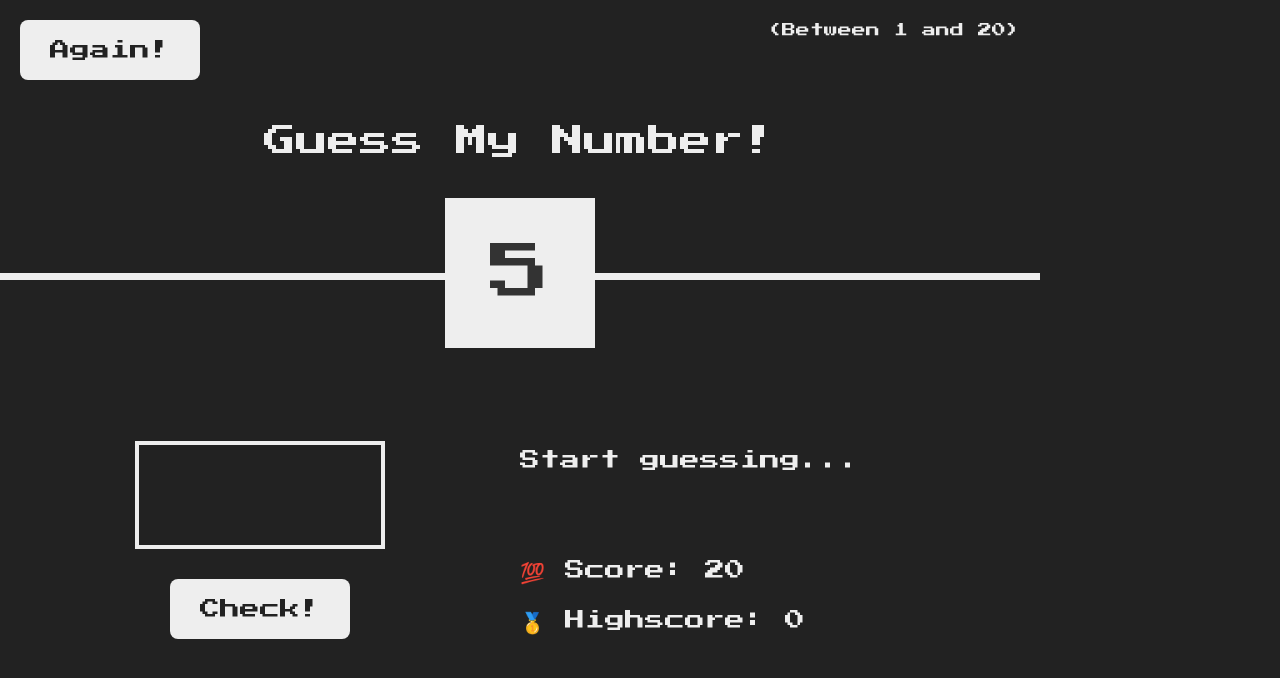
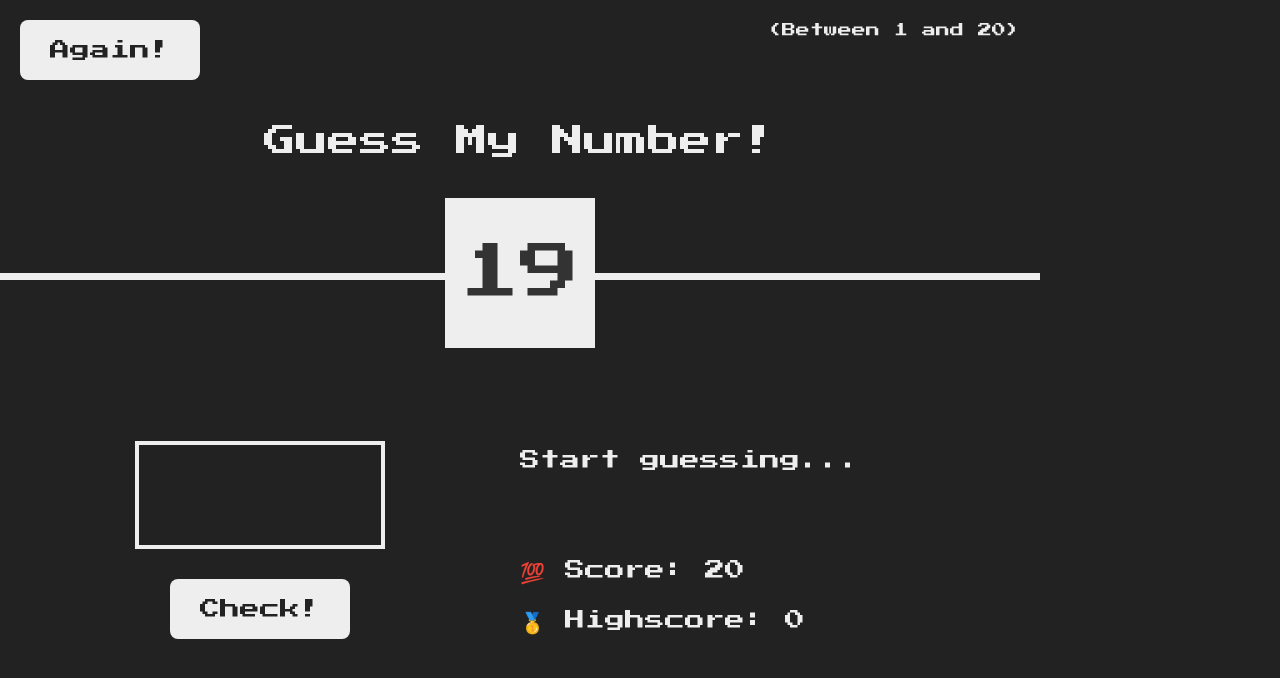
Before and after one commit to Bolaji87/guess-my-number, a React (Vite) app: page / in a window 1280 px wide. Shown: the top 678 px of the page. Built offline with nearby package versions, Linux system fonts and the light colour scheme.

Commit message:
feat: pass secretNumber prop and use it Header.jsx

```diff
--- a/src/Header/Header.jsx
+++ b/src/Header/Header.jsx
@@ -1,14 +1,10 @@
-import React from "react";
-
-export default function Header() {
-  const randomNum = Math.floor(Math.random() * 6 + 1);
-
+export default function Header({ secretNumber }) {
   return (
     <header>
       <h1>Guess My Number!</h1>
       <p className="between">(Between 1 and 20)</p>
       <button className="btn again">Again!</button>
-      <div className="number">{randomNum}</div>
+      <div className="number">{secretNumber}</div>
     </header>
   );
 }
```
